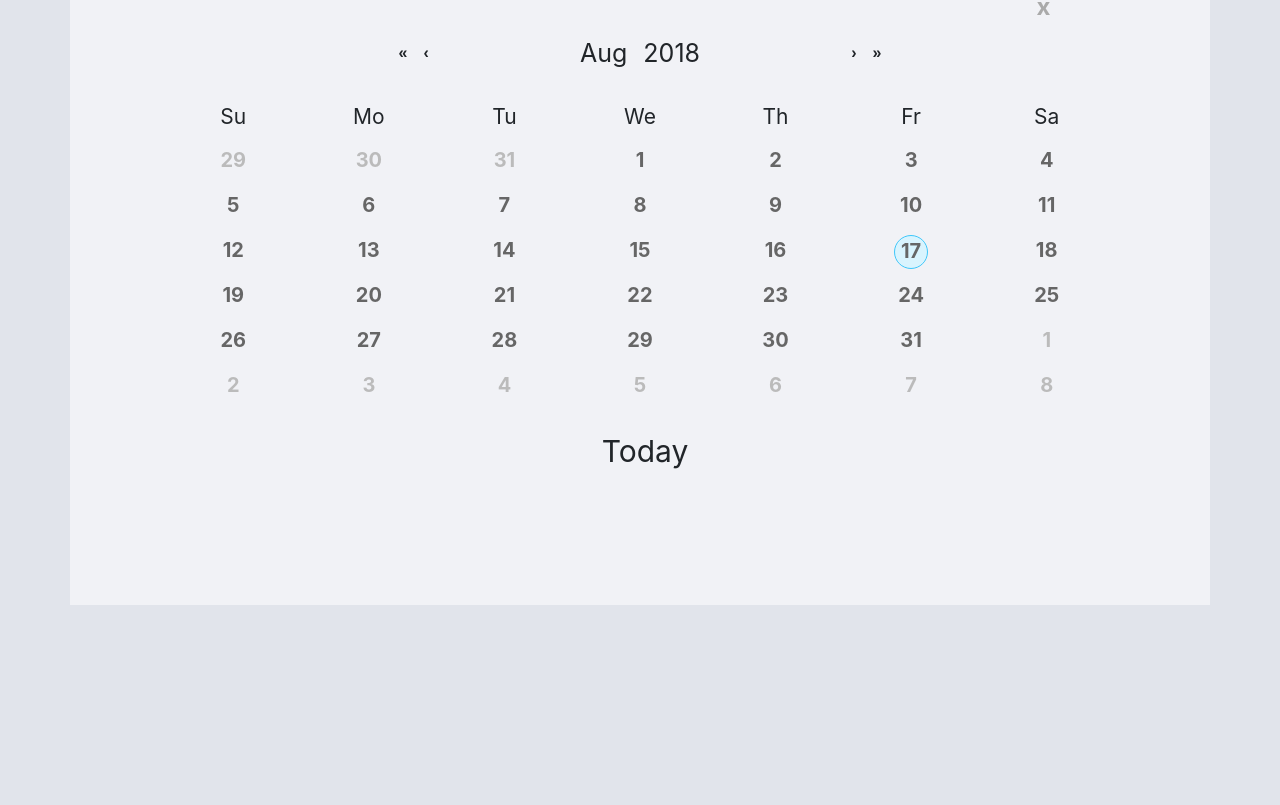
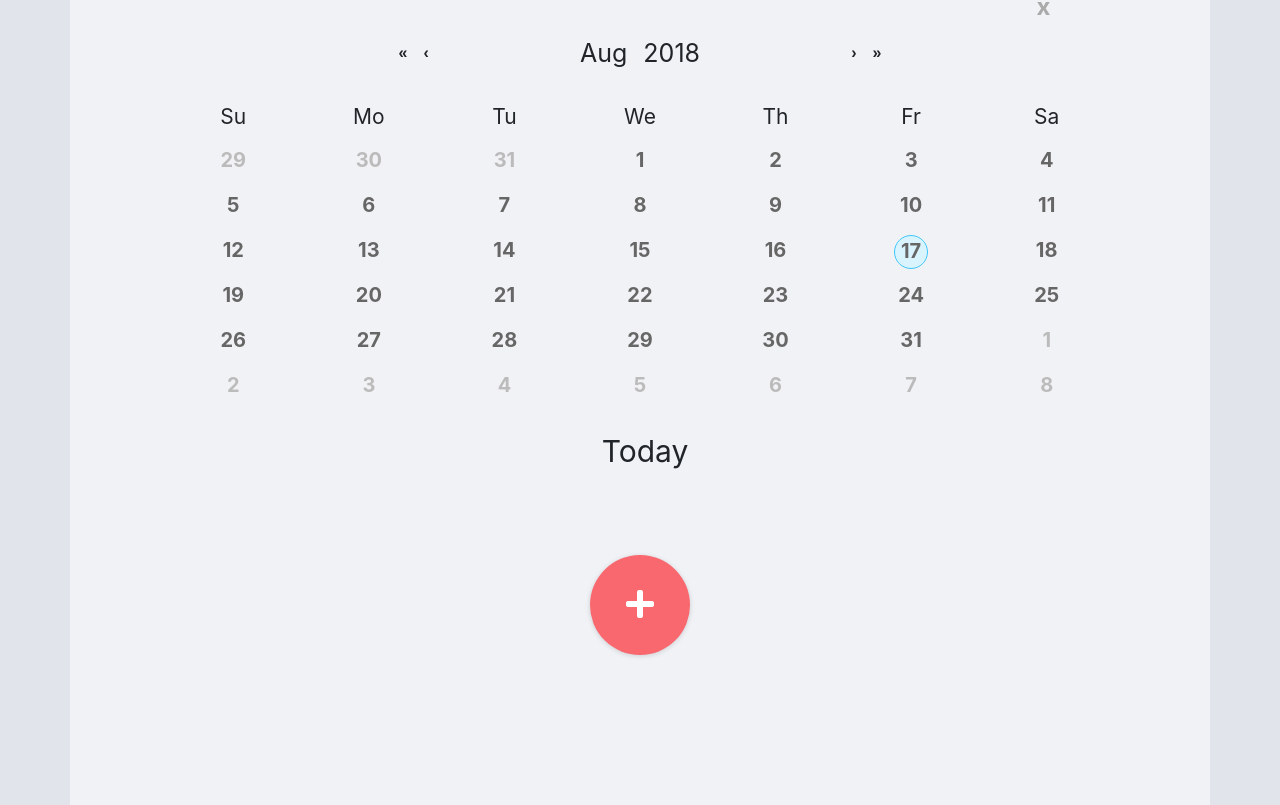
Before and after one commit to MenatPink/TrackWeight, a React (Create React App) app: page / in a window 1280 px wide. Shown: the part 395-1200 px from the top of the page. Before the commit the page ends 1000 px from the top, so only its background shows below. Built offline with nearby package versions, Linux system fonts and the light colour scheme.

Commit message:
Addition of Button

```diff
--- a/public/index.html
+++ b/public/index.html
@@ -9,6 +9,11 @@
       manifest.json provides metadata used when your web app is added to the
       homescreen on Android. See https://developers.google.com/web/fundamentals/engage-and-retain/web-app-manifest/
     -->
+  <script src="https://cdnjs.cloudflare.com/ajax/libs/d3/5.5.0/d3.min.js">
+    console.log('D3 Selected');
+  </script>
+  <link rel="stylesheet" href="https://use.fontawesome.com/releases/v5.2.0/css/all.css" integrity="sha384-hWVjflwFxL6sNzntih27bfxkr27PmbbK/iSvJ+a4+0owXq79v+lsFkW54bOGbiDQ"
+    crossorigin="anonymous">
   <link rel="stylesheet" href="https://maxcdn.bootstrapcdn.com/bootstrap/4.0.0/css/bootstrap.min.css" integrity="sha384-Gn5384xqQ1aoWXA+058RXPxPg6fy4IWvTNh0E263XmFcJlSAwiGgFAW/dAiS6JXm"
     crossorigin="anonymous">
   <link rel="manifest" href="%PUBLIC_URL%/manifest.json">
--- a/src/Components/App.js
+++ b/src/Components/App.js
@@ -4,6 +4,7 @@ import "rc-calendar/assets/index.css";
 import TitleBar from "./TitleBar";
 import WeightTile from "./WeightTile";
 import Calendar from "rc-calendar";
+import Menu from "./Menu";
 
 class App extends Component {
   render() {
@@ -14,6 +15,7 @@ class App extends Component {
         <div className="calendar-wrapper">
           <Calendar showWeekNumber={false} />
         </div>
+        <Menu />
       </div>
     );
   }
--- /dev/null
+++ b/src/Components/Menu.js
@@ -0,0 +1,13 @@
+import React from "react";
+
+function Menu() {
+  return (
+    <div className="add-weight-button">
+      <button>
+        <i className="fas fa-plus" />
+      </button>
+    </div>
+  );
+}
+
+export default Menu;
--- a/src/Styles/App.css
+++ b/src/Styles/App.css
@@ -19,7 +19,7 @@ body {
 
 .view-wrapper {
   background-color: #f1f2f6;
-  height: 1000px;
+  height: 1200px;
   padding: 0;
 }
 
@@ -118,5 +118,32 @@ body {
   font-size: 30px;
   font-weight: lighter;
 }
+.calendar-wrapper .rc-calendar-selected-date .rc-calendar-date {
+  background-color: #f9686f;
+}
+.calendar-wrapper .rc-calendar-selected-date .rc-calendar-date:hover {
+  background: #f9686f;
+}
 
-/*# sourceMappingURL=app.css.map */
+.add-weight-button {
+  width: 100%;
+  margin-top: 90px;
+  height: 200px;
+}
+.add-weight-button button {
+  width: 100px;
+  height: 100px;
+  background-color: #f9686f;
+  margin: auto;
+  border-radius: 50%;
+  display: block;
+  border: none;
+  box-shadow: 0 1px 5px rgba(0, 0, 0, 0.15);
+  cursor: pointer;
+}
+.add-weight-button button i {
+  color: white;
+  font-size: 2rem;
+}
+
+/*# sourceMappingURL=App.css.map */
--- a/src/Styles/Components/_Calendar.scss
+++ b/src/Styles/Components/_Calendar.scss
@@ -66,4 +66,10 @@
         font-size: 30px;
         font-weight: lighter;
     }
+    .rc-calendar-selected-date .rc-calendar-date {
+        background-color: $red;
+        &:hover {
+            background: $red;
+        }
+    }
 }
--- a/src/Styles/Components/_Components.scss
+++ b/src/Styles/Components/_Components.scss
@@ -2,3 +2,4 @@
 @import 'ContentWrapper';
 @import 'WeightTitle';
 @import 'Calendar';
+@import 'Menu';
--- a/src/Styles/Components/_ContentWrapper.scss
+++ b/src/Styles/Components/_ContentWrapper.scss
@@ -1,5 +1,5 @@
 .view-wrapper {
     background-color: #f1f2f6;
-    height: 1000px;
+    height: 1200px;
     padding: 0;
 }
--- /dev/null
+++ b/src/Styles/Components/_Menu.scss
@@ -0,0 +1,20 @@
+.add-weight-button {
+  width: 100%;
+  margin-top: 90px;
+  height: 200px;
+  button {
+    width: 100px;
+    height: 100px;
+    background-color: $red;
+    margin: auto;
+    border-radius: 50%;
+    display: block;
+    border: none;
+    box-shadow: $default-box-shadow;
+    cursor: pointer;
+    i {
+      color: white;
+      font-size: 2rem;
+    }
+  }
+}
--- a/src/Styles/Global/_Colors.scss
+++ b/src/Styles/Global/_Colors.scss
@@ -1 +1,2 @@
 $lightgrey: rgba(225, 228, 235, 1);
+$red: rgba(249, 104, 111, 1);
```
Also changed, not shown: 1 other file (tests, documents, lock files or other folders).
